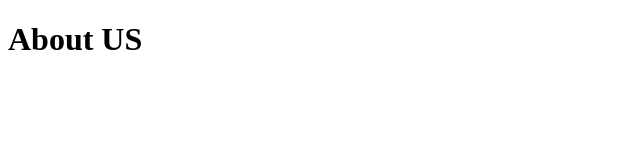
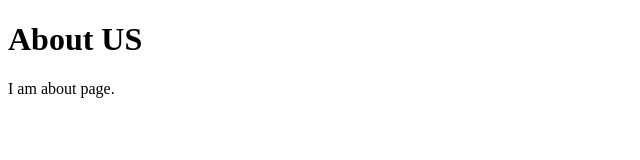
Before and after one commit to anum-12/frontend-development, a plain HTML site: page about.html in a window 1280 px wide. Shown: the whole page, without its empty margins (0-640 px from the left). Drawn offline with Linux system fonts and the light colour scheme.

Commit message:
add a page para

```diff
--- a/about.html
+++ b/about.html
@@ -8,6 +8,7 @@
 </head>
 <body>
     <h1>About US</h1>
+    <p>I am about page.</p>
 </body>
 <script src="app.js"></script>
 </html>
```
